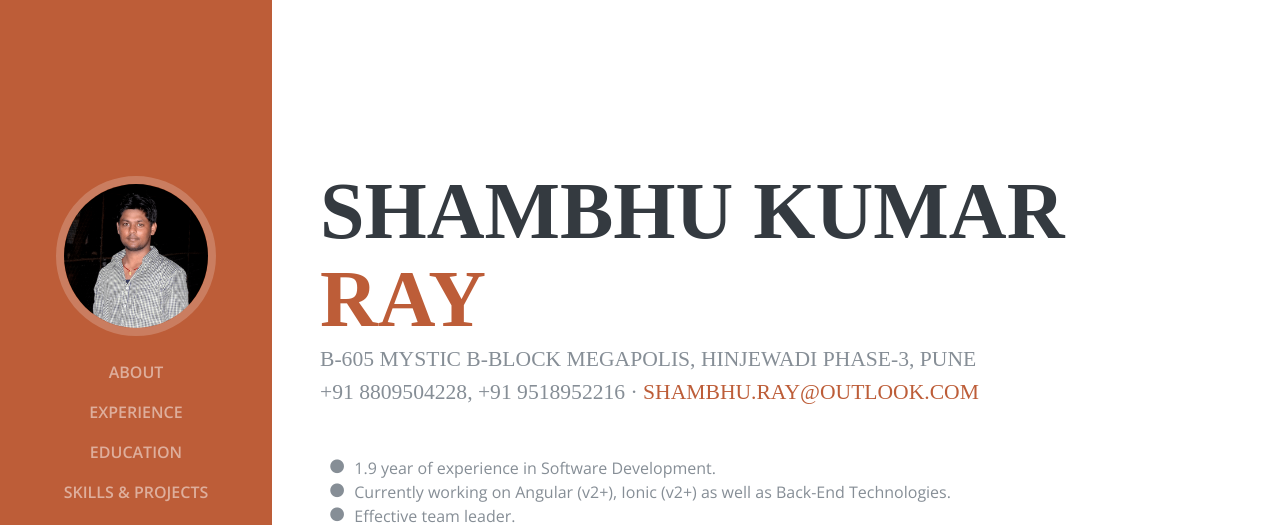
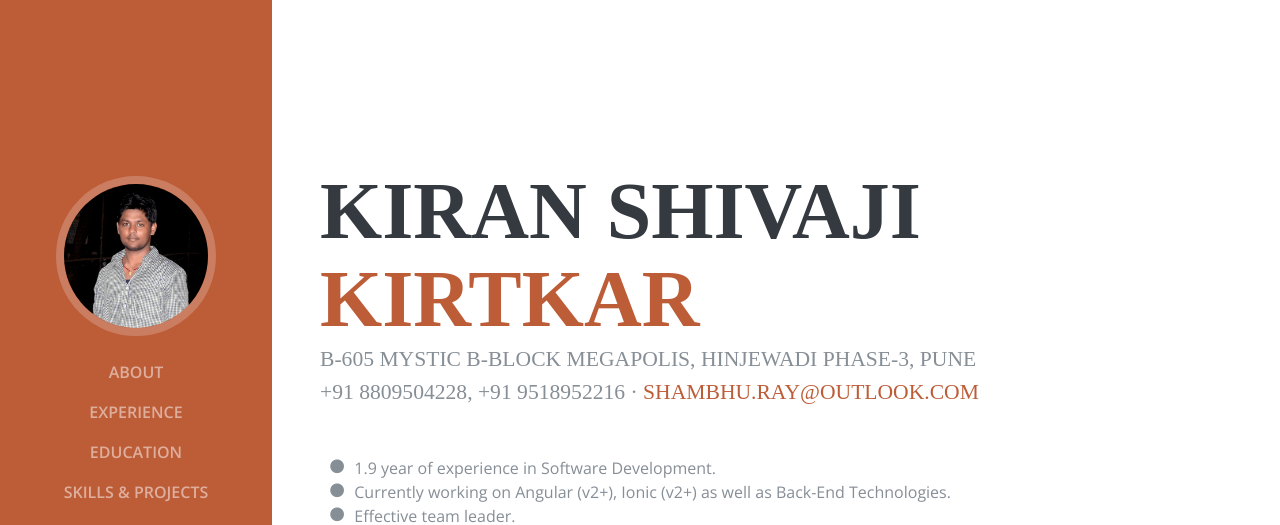
Before and after one commit to kirankirtkar/kiran, a plain HTML site: page index.html in a window 1280 px wide. Shown: the top 525 px of the page. Drawn offline with nearby package versions, Linux system fonts and the light colour scheme; a web font is replaced by a local one.

Commit message:
commit changes

```diff
--- a/index.html
+++ b/index.html
@@ -98,7 +98,7 @@
     <a class="navbar-brand js-scroll-trigger" href="#page-top">
         <span class="d-block d-lg-none">
           <img src="img/profile-logo.png" alt="" width="35px" height="35px" style=" border-radius: 50%;">
-          <span style="font-family: 'Kaushan Script','Helvetica Neue',Helvetica,Arial,cursive">Shambhu Kumar Ray</span>
+          <span style="font-family: 'Kaushan Script','Helvetica Neue',Helvetica,Arial,cursive">kiran shivaji kirtkar</span>
         </span>
         <span class="d-none d-lg-block">
           <img class="img-fluid img-profile rounded-circle mx-auto mb-2" src="img/profile.png" alt="">
@@ -141,8 +141,8 @@
     <!--About-->
     <section class="resume-section p-3 p-lg-5 d-flex d-column" id="about">
         <div class="my-auto">
-            <h1 class="mb-0 responsive-font-size text-center">Shambhu Kumar
-                <span class="text-primary">Ray</span>
+            <h1 class="mb-0 responsive-font-size text-center">kiran shivaji
+                <span class="text-primary">kirtkar</span>
             </h1>
             <div class="subheading mb-5">B-605 Mystic B-Block Megapolis, Hinjewadi Phase-3, Pune <br>+91 8809504228, +91
                 9518952216 ·
```
